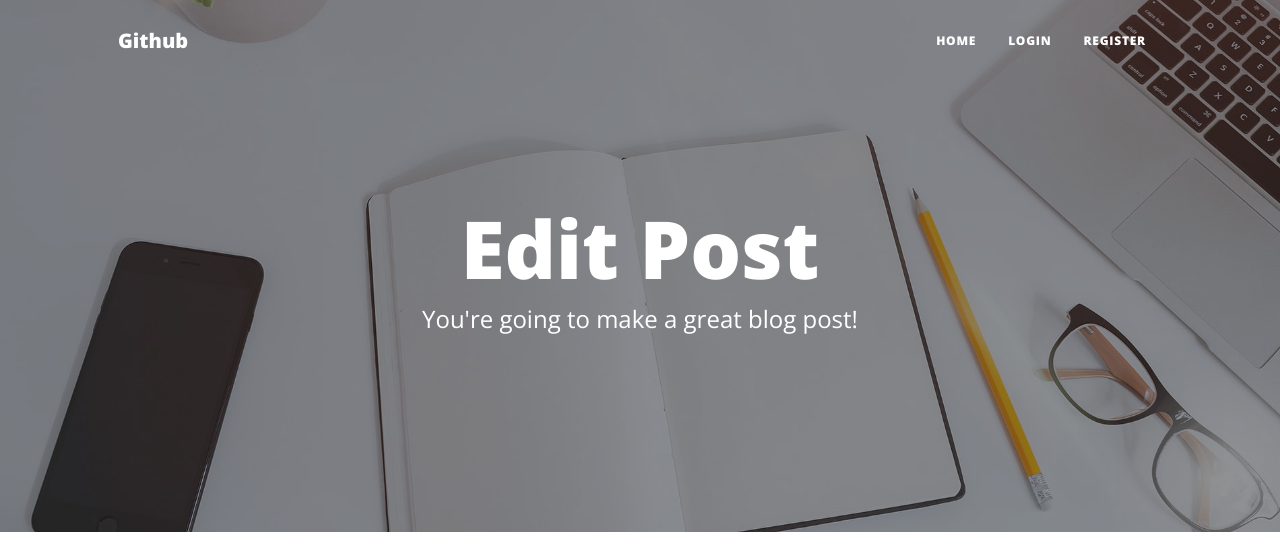
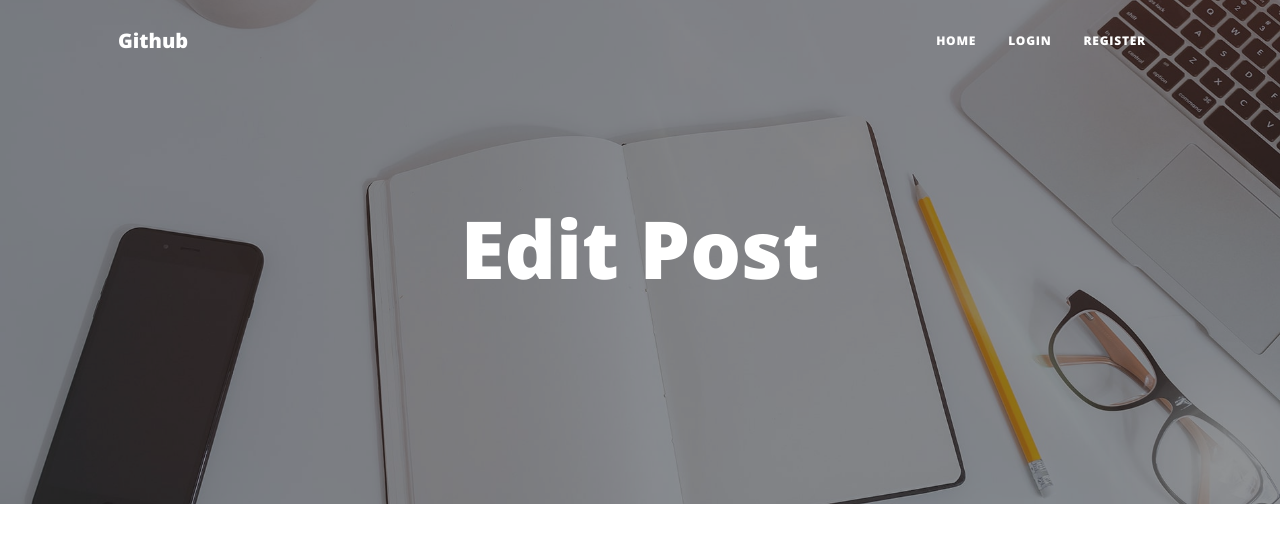
Before and after one commit to Minifauna/d71dp, a Flask app: page /edit-post/1 in a window 1280 px wide. Shown: the top 553 px of the page. Run offline with Flask 3, Linux system fonts and the light colour scheme; tables that the repository leaves empty hold one stand-in row (values such as "Sample post"); some libraries are stand-ins or nearby versions.

Commit message:
remove new post sub-heading

```diff
--- a/templates/header.html
+++ b/templates/header.html
@@ -44,7 +44,7 @@
     <!-- Navigation-->
     <nav class="navbar navbar-expand-lg navbar-light" id="mainNav">
       <div class="container px-4 px-lg-5">
-        <a class="navbar-brand" href="https://github.com/Minifauna" target="_blank">Github <i class="bi bi-github"></a></i>
+        <a class="navbar-brand" href="https://github.com/Minifauna" target="_blank">Github</a>
         <button
           class="navbar-toggler"
           type="button"
--- a/templates/make-post.html
+++ b/templates/make-post.html
@@ -16,9 +16,6 @@
           {% else: %}
           <h1>New Post</h1>
           {% endif %}
-          <span class="subheading"
-            >You're going to make a great blog post!</span
-          >
         </div>
       </div>
     </div>
```
